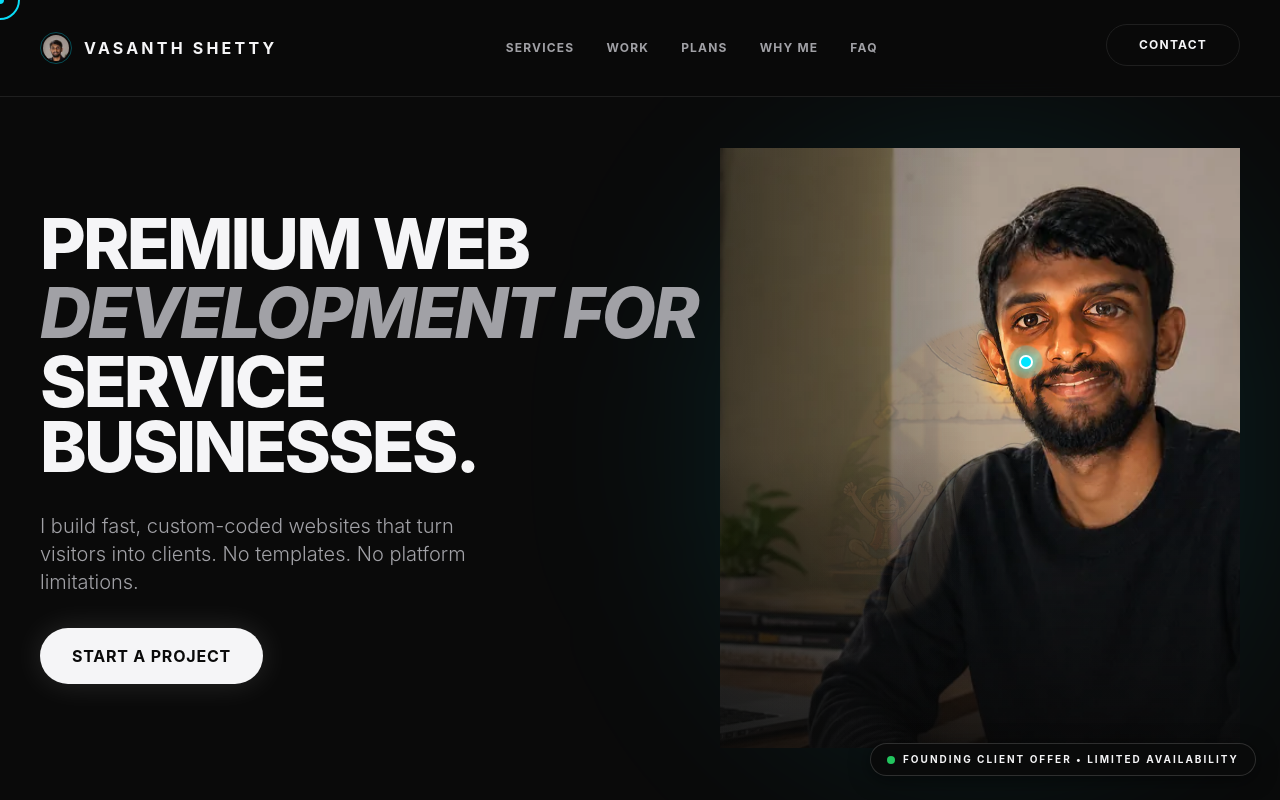
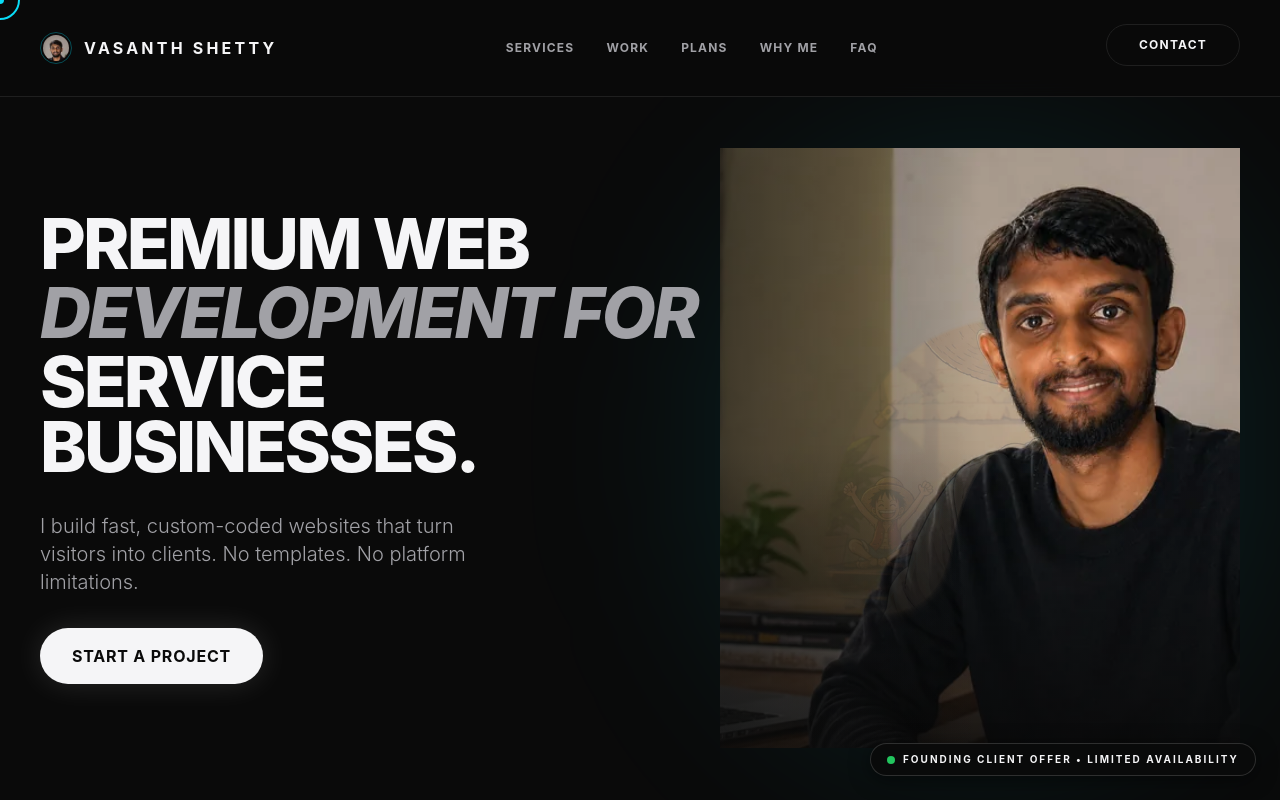
Before and after one commit to vasanthshettyy/AgenPort, a React (Vite) app: page / in a window 1280 px wide. Shown: the top 800 px of the page. Built offline with nearby package versions, Linux system fonts and the light colour scheme.

Commit message:
feat: replace auto-demo dot with glassy white hand pointer SVG and slow sweep speed

```diff
--- a/src/components/HeroCursorReveal.jsx
+++ b/src/components/HeroCursorReveal.jsx
@@ -337,7 +337,7 @@ export default function HeroCursorReveal({ illustratedSrc, containerRef, onInter
       const [p0, p1, p2] = DEMO_PATHS[pathIdx];
 
       let startTime = null;
-      const duration = 600; // Snappy 600ms scripted sweep
+      const duration = 1350; // Slow, deliberate 1.35s scripted sweep for clear perception
 
       const stepDemo = (now) => {
         if (!isDemoPlaying.current || hasRealInteracted.current) {
@@ -521,15 +521,25 @@ export default function HeroCursorReveal({ illustratedSrc, containerRef, onInter
       {demoPointerPos && (
         <div
           aria-hidden="true"
-          className="absolute pointer-events-none z-30 -translate-x-1/2 -translate-y-1/2 transition-opacity duration-200"
+          className="absolute pointer-events-none z-30 -translate-x-[20%] -translate-y-[10%] transition-opacity duration-300"
           style={{
             left: `${demoPointerPos.x * 100}%`,
             top: `${demoPointerPos.y * 100}%`,
           }}
         >
-          <div className="relative flex items-center justify-center">
-            <span className="animate-ping absolute inline-flex h-6 w-6 rounded-full bg-content-accent opacity-40" />
-            <span className="relative inline-flex rounded-full h-3.5 w-3.5 bg-content-accent border-2 border-white shadow-[0_0_12px_#00E5FF]" />
+          <div className="relative flex items-center justify-center filter drop-shadow-[0_4px_12px_rgba(0,0,0,0.5)]">
+            <div className="absolute inset-0 rounded-full bg-white/20 blur-md scale-125 pointer-events-none" />
+            <svg
+              className="relative w-7 h-7 transform -rotate-12"
+              viewBox="0 0 24 24"
+              fill="rgba(255, 255, 255, 0.82)"
+              stroke="rgba(255, 255, 255, 0.95)"
+              strokeWidth="0.8"
+              strokeLinecap="round"
+              strokeLinejoin="round"
+            >
+              <path d="M9 2a1 1 0 0 0-1 1v9.79l-1.8-1.8a1 1 0 0 0-1.41 0 1 1 0 0 0 0 1.41l3.5 3.5c.38.38.89.59 1.42.59h5.58c1.1 0 2-.9 2-2V9a1 1 0 1 0-2 0v2.79l-1-1A1 1 0 0 0 14 10a1 1 0 0 0-1-1 1 1 0 0 0-1-1 1 1 0 0 0-1-1V3a1 1 0 0 0-1-1z" />
+            </svg>
           </div>
         </div>
       )}
```
